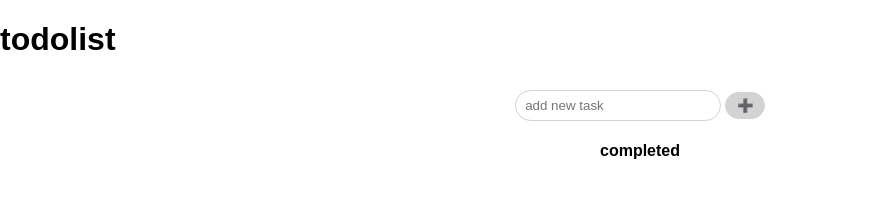
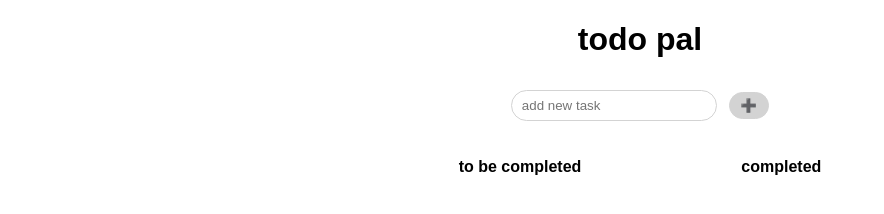
Before and after one commit to ju-nmd2022/fop-todo-list-lnilss, a plain HTML site: page index.html in a window 1280 px wide. Shown: the whole page, without its empty margins (0-884 px from the left). Drawn offline with Linux system fonts and the light colour scheme.

Commit message:
stylization but could not figure out deletion
completed tasks cannot be deleted, but interface looks more aesthetically pleasing

```diff
--- a/index.html
+++ b/index.html
@@ -4,29 +4,30 @@
     <meta charset="UTF-8" />
     <meta http-equiv="X-UA-Compatible" content="IE=edge" />
     <meta name="viewport" content="width=device-width, initial-scale=1.0" />
-    <title>todolist</title>
+    <title>todo pal</title>
     <link rel="stylesheet" href="main.css" />
     <script src="todo.js" defer></script>
   </head>
   <body>
-    <header>
-      <h1>todolist</h1>
+    <header class="todo">
+      <h1>todo pal</h1>
     </header>
     <main class="container">
       <div class="content">
         <!-- add actions -->
-        <div id="text">
+        <div id="text" class="todo">
           <input type="text" id="typeNewTask" placeholder="  add new task" />
           <button onclick="addTask()" id="addTaskButton">➕</button>
         </div>
         <!-- list -->
-        <div id="taskList">
+        <div class="tobecompleted">
+          <h4>to be completed</h4>
+          <div id="taskList"></div>
         </div>
         <!-- completed tasks -->
-        <div>
+        <div class="completed">
           <h4>completed</h4>
-          <div id="completedTasks">
-          </div>
+          <div id="completedTasks"></div>
         </div>
       </div>
     </main>
--- a/main.css
+++ b/main.css
@@ -5,12 +5,19 @@ body {
 }
 
 .content {
+  display: grid;
+  grid-template-areas:
+    "todo todo"
+    "tobecompleted completed";
+  row-gap: 1em;
+  column-gap: 10em;
   margin-top: 2em;
   justify-items: center;
+  justify-content: center;
 }
 
 h1 {
-  text-align: left;
+  text-align: center;
 }
 
 #addTaskButton,
@@ -30,12 +37,13 @@ button {
 }
 
 #taskList {
+  margin-top: 1em;
   position: relative;
   text-align: left;
 }
 
 #completedTasks {
-  margin-top: 0.5em;
+  margin-top: 1em;
   text-decoration: line-through;
 }
 
@@ -43,3 +51,19 @@ button {
   display: flex;
   justify-content: flex-start;
 }
+
+.taskItem, button {
+    margin-left: 0.5em;
+}
+
+.todo {
+  grid-area: todo;
+}
+
+.tobecompleted {
+  grid-area: tobecompleted;
+}
+
+.completed {
+  grid-area: completed;
+}
--- a/todo.js
+++ b/todo.js
@@ -14,9 +14,9 @@ let completedTasks = JSON.parse(localStorage.getItem("completedTasks")) || []; /
 
 //function for localstorage
 function updateLocalStorage(tasks, completedTasks) {
-    localStorage.setItem("tasks", JSON.stringify(tasks));
-    localStorage.setItem("completedTasks", JSON.stringify(completedTasks));
-  }
+  localStorage.setItem("tasks", JSON.stringify(tasks));
+  localStorage.setItem("completedTasks", JSON.stringify(completedTasks));
+}
 
 //function that adds tasks by clicking a button
 //in correspondance with HTML
```
